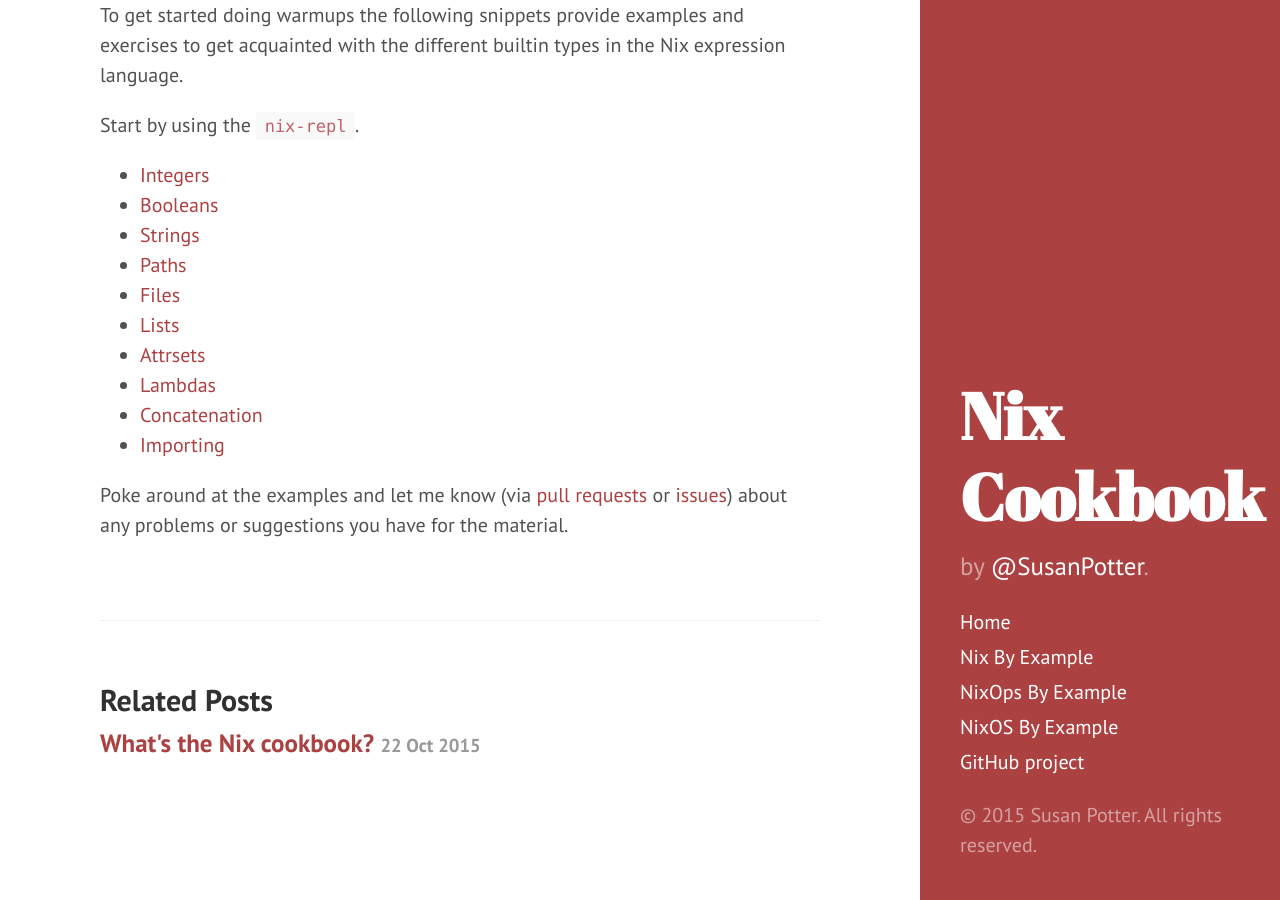
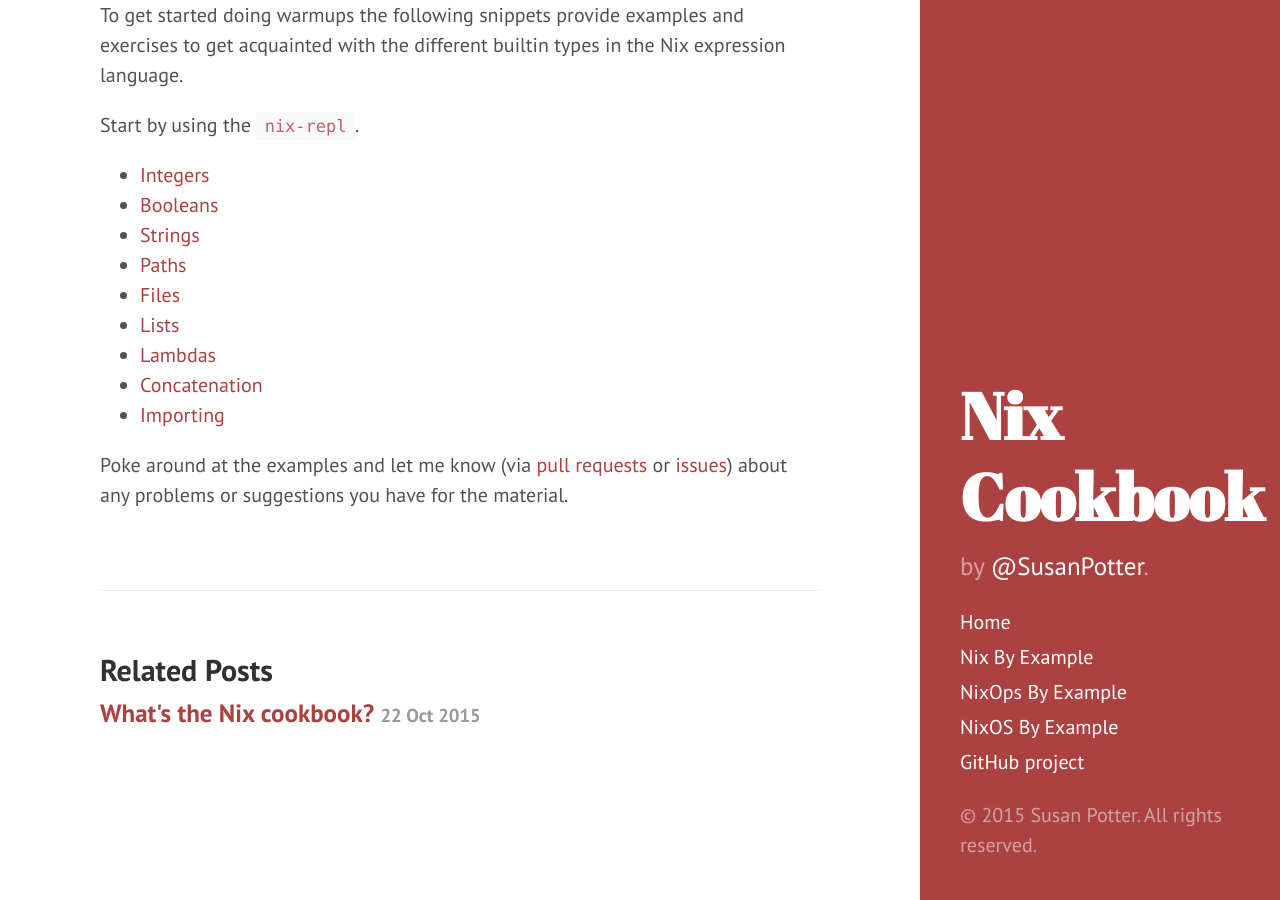
Before and after one commit to functionalops/nix-cookbook, a Jekyll site: the page built from _posts/2015-10-22-nix-basics.md, in a window 1280 px wide and 900 px high, scrolled down 925 px. Built offline with Jekyll 4.4.1, drawn with Linux system fonts in a browser that asks for light colours; Markdown is read by kramdown in place of the engine named in the settings.

Commit message:
Prune non-existant link from 'Nix Basics' post

```diff
--- a/_posts/2015-10-22-nix-basics.md
+++ b/_posts/2015-10-22-nix-basics.md
@@ -46,7 +46,6 @@
 * [Paths]({{ site.github.repo }}/tree/master/basics/paths.nix)
 * [Files]({{ site.github.repo }}/tree/master/basics/files.nix)
 * [Lists]({{ site.github.repo }}/tree/master/basics/lists.nix)
-* [Attrsets]({{ site.github.repo }}/tree/master/basics/attrsets.nix)
 * [Lambdas]({{ site.github.repo }}/tree/master/basics/lambdas.nix)
 * [Concatenation]({{ site.github.repo }}/tree/master/basics/concatenation.nix)
 * [Importing]({{ site.github.repo }}/tree/master/basics/importing.nix)
```
